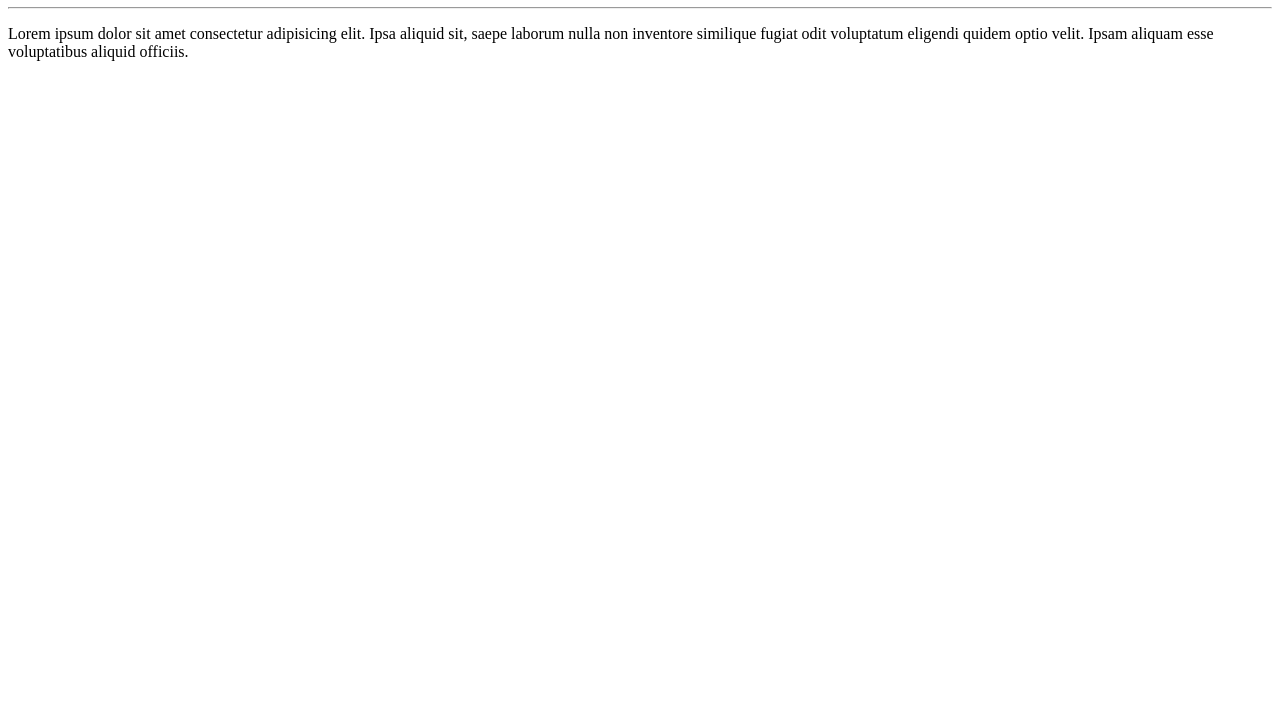
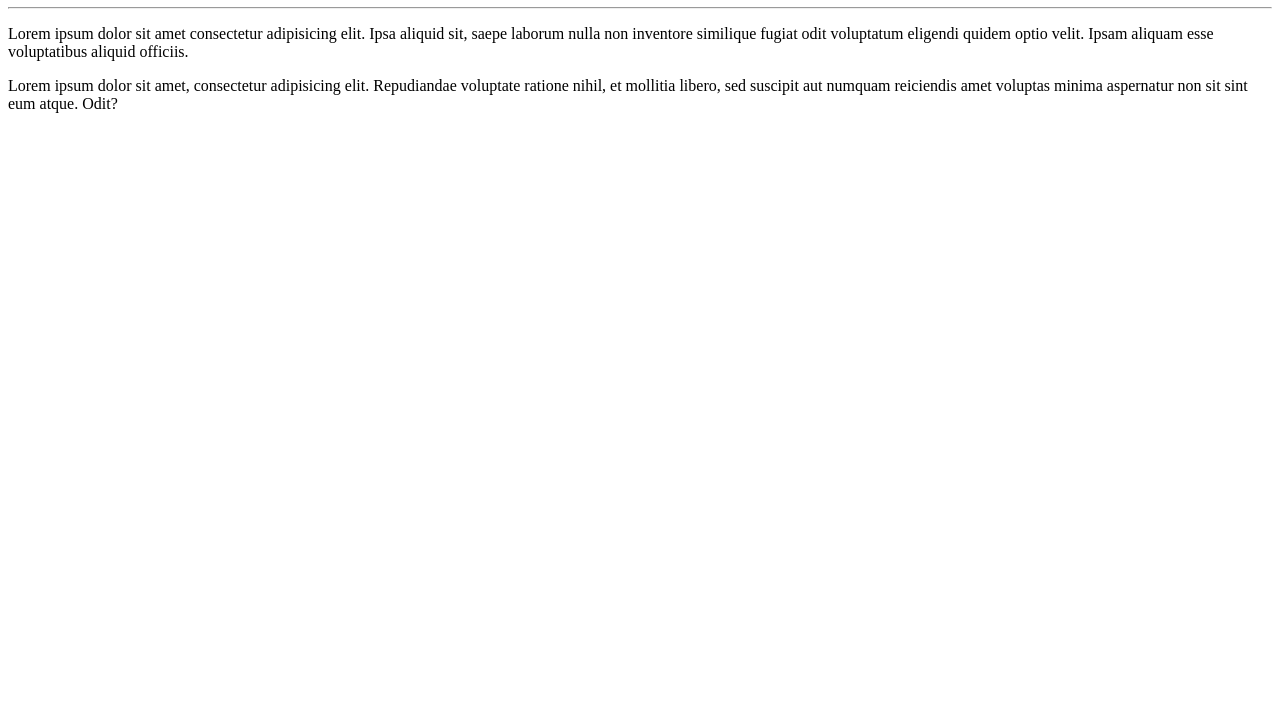
Before and after one commit to FMRezende/Ola-Mundo-, a plain HTML site: page site-exemplo/index.html in a window 1280 px wide. Shown: the part 73-800 px from the top of the page. Drawn offline with Linux system fonts and the light colour scheme.

Commit message:
Adicionei um paragrafo

```diff
--- a/site-exemplo/index.html
+++ b/site-exemplo/index.html
@@ -8,6 +8,8 @@
 <body>
     <h1>Olá, Mundo!</h1>
     <hr>
-    <p>Lorem ipsum dolor sit amet consectetur adipisicing elit. Ipsa aliquid sit, saepe laborum nulla non inventore similique fugiat odit voluptatum eligendi quidem optio velit. Ipsam aliquam esse voluptatibus aliquid officiis.</p>
+    <p>Lorem ipsum dolor sit amet consectetur adipisicing elit. Ipsa aliquid sit, saepe laborum nulla non inventore similique fugiat odit voluptatum eligendi quidem optio velit. Ipsam aliquam esse voluptatibus aliquid officiis.</p><p>
+        Lorem ipsum dolor sit amet, consectetur adipisicing elit. Repudiandae voluptate ratione nihil, et mollitia libero, sed suscipit aut numquam reiciendis amet voluptas minima aspernatur non sit sint eum atque. Odit?
+    </p>
 </body>
 </html>
```
